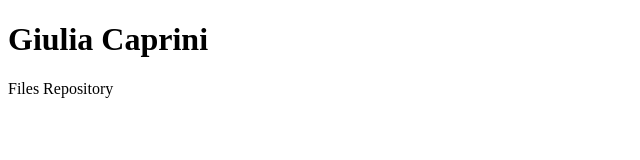
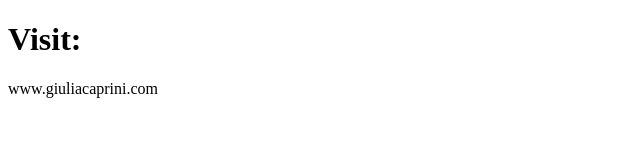
Before and after one commit to GCapr/GCapr.github.io, a plain HTML site: page index.html in a window 1280 px wide. Shown: the whole page, without its empty margins (0-640 px from the left). Drawn offline with Linux system fonts and the light colour scheme.

Commit message:
Update index.html
set name of website to redirect

```diff
--- a/index.html
+++ b/index.html
@@ -1,7 +1,7 @@
 <!DOCTYPE html>
 <html>
 <body>
-<h1>Giulia Caprini</h1>
-<p>Files Repository</p>
+<h1>Visit:</h1>
+<p>www.giuliacaprini.com</p>
 </body>
 </html>
```
